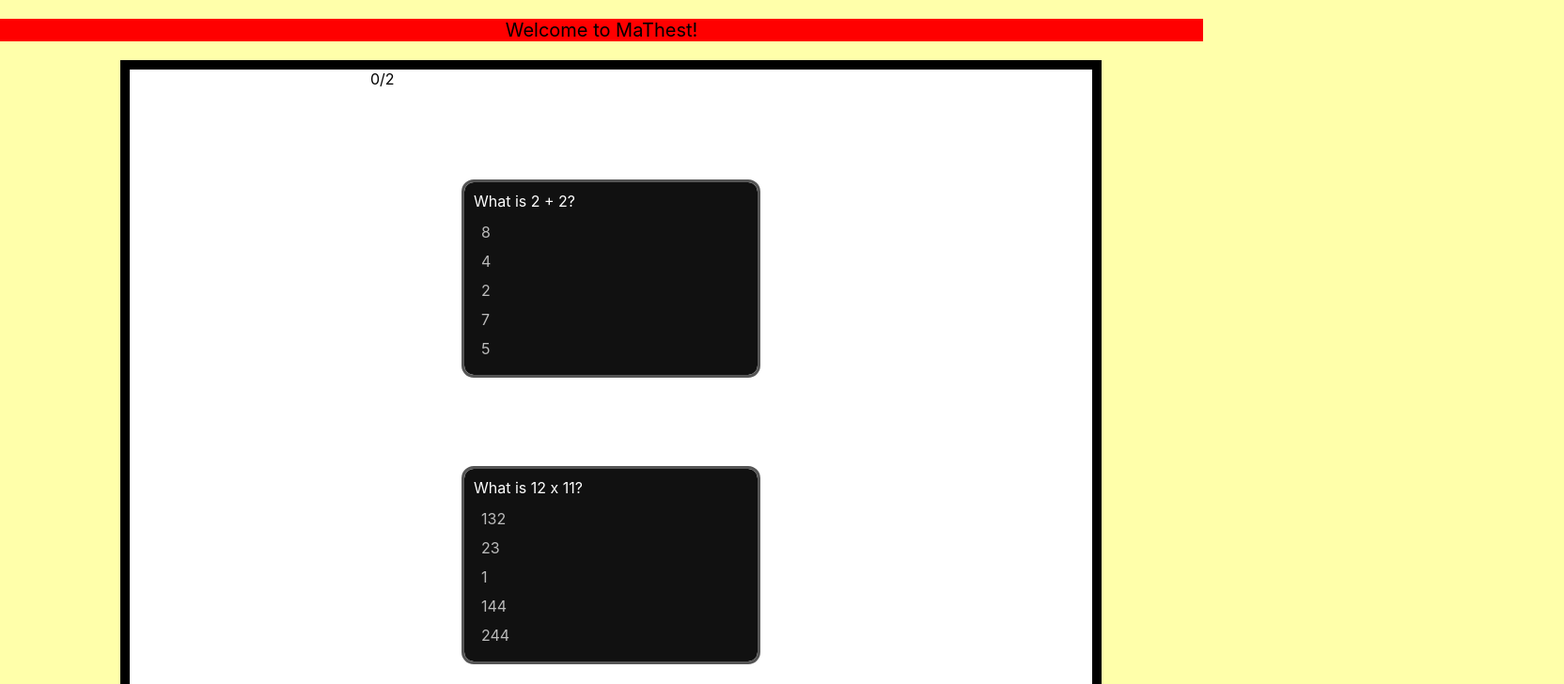
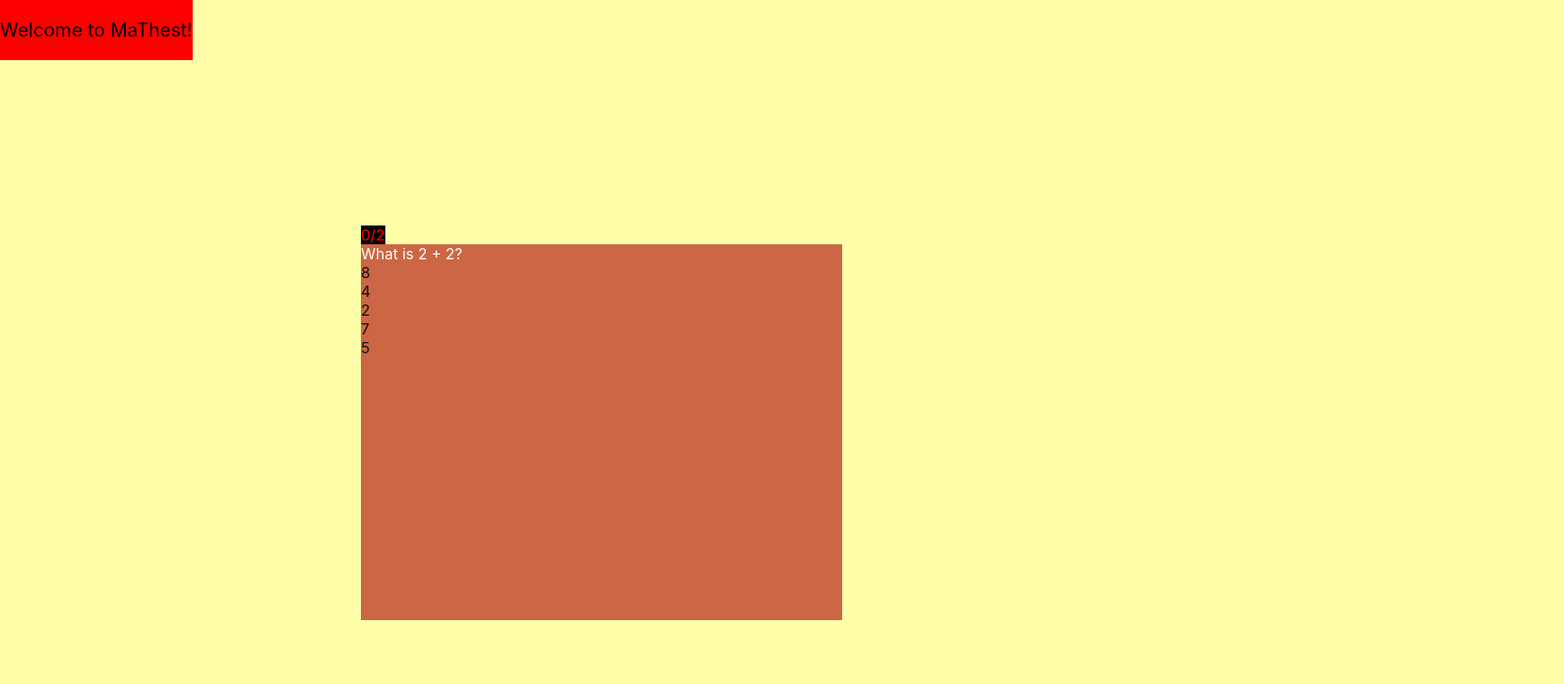
Before and after one commit to Niko12121/MaThest, a React (Create React App) app: page / in a window 1280 px wide. Shown: the top 728 px of the page at 94% size, 1664 px wide, since content can reach past the window. Built offline with nearby package versions, Linux system fonts and the light colour scheme.

Commit message:
display of test

```diff
--- a/src/components/header/header.css
+++ b/src/components/header/header.css
@@ -1,6 +1,8 @@
 .header{
+    position: absolute;
     text-align: center;
     background-color: red;
+    z-index: -100;
 }
 
 p{
--- a/src/components/question/question.css
+++ b/src/components/question/question.css
@@ -1,21 +1,21 @@
 .question {
+    width: 40vw;
+    position: absolute;
     color: white;
-    background-color: #111;
-    outline: 3px solid #555;
-    margin: 100px;
-    border-radius: 10px;
-    padding: 10px;
+    background-color: #c64;
+    height: 50vh;
 }
 
-.real_question {
-    margin-bottom: 10px;
+.section {
+    position: absolute;
+    background-color: white;
+    width: 100%;
+    height: 100%;
+    top: 30vh;
 }
 
-
 .option {
-    margin: 5px;
-    padding: 3px;
-    color: #bbb
+    color: #111;
 }
 
 .option:hover {
@@ -32,3 +32,7 @@
     color: red;
     font-weight: bold;
   }
+
+.showing-q {
+    z-index: 10
+}
--- a/src/components/question/question.js
+++ b/src/components/question/question.js
@@ -1,6 +1,10 @@
 import React from 'react'
 import './question.css'
 import questions from './questions_ingame'
+import * as cons from '../../constants';
+
+/*sleep the code ms miliseconds*/
+const sleep = (ms) => new Promise((resolve) => setTimeout(resolve, ms));
 
 class Question extends React.Component {
     constructor(props) {
@@ -12,8 +16,9 @@ class Question extends React.Component {
         const correct = this.render_order[0]
         this.render_order = this.render_order.sort(function() { return Math.random() - 0.5 })
 
-
-        this.corroborate = (event) => {
+        /*this function change class name of the question already answered, to show the next one,
+        and update the score*/
+        this.corroborate = async (event) => {
             if (this.options >= 1) {
                 let real = event.target.innerText == correct
                 if (real) {
@@ -22,13 +27,42 @@ class Question extends React.Component {
                     }
                 else {
                     event.target.classList.add('wrong')}
-                this.options -= 1
+                this.options -= 1;
+                await sleep(1000)
+                let actual = document.getElementsByClassName("showing-q")[0];
+                actual.classList.remove("showing-q")
+                let s = actual.className.split(' ')[1]
+                let si = ''
+                /*When the game is over*/
+                if (parseInt(s[0]) + 1 == cons.level_value && parseInt(s[2]) + 1 == cons.amount_value) {
+                    console.log('GANAMOSSSS')}
+                else {
+                    /*When the section is over*/
+                    if (parseInt(s[2]) >= cons.amount_value - 1) {
+                        /*function for check if the section have the points necessaries*/
+                        if (true) {
+                        si += (parseInt(s[0]) + 1).toString() + '-0';
+                        let actsec = document.getElementsByClassName('showing-sec')[0];
+                        actsec.classList.remove('showing-sec')
+                        let sigsec = document.getElementsByClassName('sec-' + (parseInt(actsec.classList[1].split('-')[1]) + 1).toString())[0]
+                        sigsec.className += ' showing-sec'
+                        }
+                    }
+                    else {
+                        si += s[0] + '-' + (parseInt(s[2])+1).toString()};
+
+                    let sig = document.getElementsByClassName(si)[0];
+                    sig.className += ' showing-q';
+                }
             }
         }
     }
     render() {
+        var cls = 'question ';
+        cls += this.props.level+'-'+this.props.ques;
+        if (this.props.level+'-'+this.props.ques == '0-0') {cls += ' showing-q'}
         return (
-        <div class="question">
+        <div className={cls}>
             <div class='real_question'>
                 {questions[this.props.level][this.props.option][0]}
             </div>
--- a/src/components/test/Test.js
+++ b/src/components/test/Test.js
@@ -1,13 +1,7 @@
 import React from "react"
 import Question from "../question/question"
 import './test.css'
-
-/* How many questions per level will the page render */
-const amount_value = 2
-/* How many questions per level are already wrote (max_value >= amount_value) */
-const max_value = 3
-/* How many levels exist */
-const level_value = 2
+import * as cons from '../../constants';
 
 /* This function return a list with amount elements, whit different randoms whole numbers
 between 0 and max; used like */
@@ -27,42 +21,34 @@ class Section extends React.Component {
     state = {points: 0}
     constructor(props) {
         super(props);
-        this.randoms = pickRandoms(amount_value, max_value)
+        this.randoms = pickRandoms(cons.amount_value, cons.max_value)
         this.questions = []
+        let q = 0;
         for (let i in this.randoms) {
-            this.questions.push(<Question level={this.props.level} option={i} action={this.handler} />)}
+            this.questions.push(<Question level={this.props.level} option={i} action={this.handler} ques={q}/>)
+            q++}
     }
     handler = () => {
         this.setState({ points: this.state.points+1 })
     }
     render() {
+        var cls = 'section '+"sec-"+this.props.level;
+        if (this.props.level == '0') {cls += ' showing-sec'}
         return(
-            <div class='section'>
-                <div class='counting'>{this.state.points}/{amount_value}</div>
+            <div className={cls}>
+                <div class='counting'>{this.state.points}/{cons.amount_value}</div>
                 {this.questions.map(a => {
                     return <div>{a}</div>
                 })}
-                <Button answers={this.questions}/>
             </div>
             )
         }
 
 }
 
-class Button extends React.Component {
-    constructor(props) {
-        super(props);
-    }
-    render() {
-        return(
-            <button type="button" class='button'>Click Me!</button>
-        )
-    }
-}
-
 const Test = () => {
     let sections = []
-    for (let i=0; i < level_value; i++) {
+    for (let i=0; i < cons.level_value; i++) {
         sections.push(i)
     }
     return (
@@ -74,4 +60,4 @@ const Test = () => {
     )
 }
 
-export default Test
+export default Test;
--- a/src/components/test/test.css
+++ b/src/components/test/test.css
@@ -1,26 +1,22 @@
 body {
+    overflow: hidden;
     background-color: #ffffaa;
 }
+
 .app {
-}
-.section {
-    display: inline-block;
+    left: 30%;
+    top: 35%;
     position: relative;
-    background-color: white;
-    border: solid 10px black;
-    padding-left: 20%;
-    padding-right: 20%;
-    width: 40%;
-    left: 10%;
-}
-.counting {
-    position: static;
 }
 
-.button {
-    display: block;
-    background-color: pink;
-    margin-left: auto;
-    margin-right: auto;
-    z-index: 100;
+
+.counting {
+    align-self: center;
+    color: red;
+    background-color: black;
+    display: inline-block;
 }
+
+.showing-sec {
+    z-index: 10
+}
--- /dev/null
+++ b/src/constants.js
@@ -0,0 +1,6 @@
+/* How many questions per section will the page render */
+export const amount_value = 2
+/* How many questions per level are already wrote (max_value >= amount_value) */
+export const max_value = 3
+/* How many levels exist */
+export const level_value = 2
```
